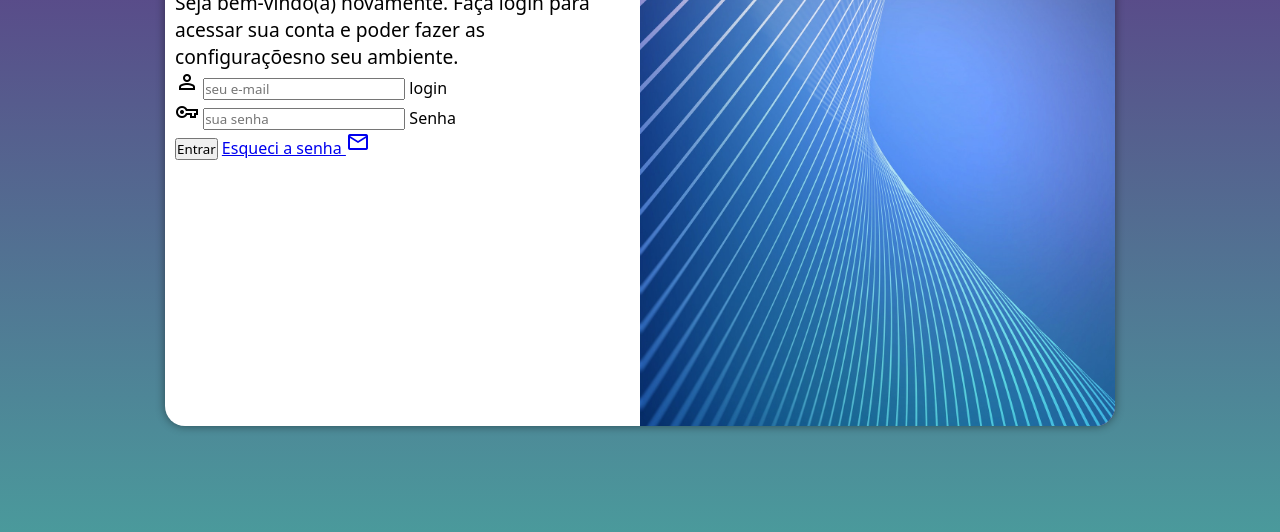
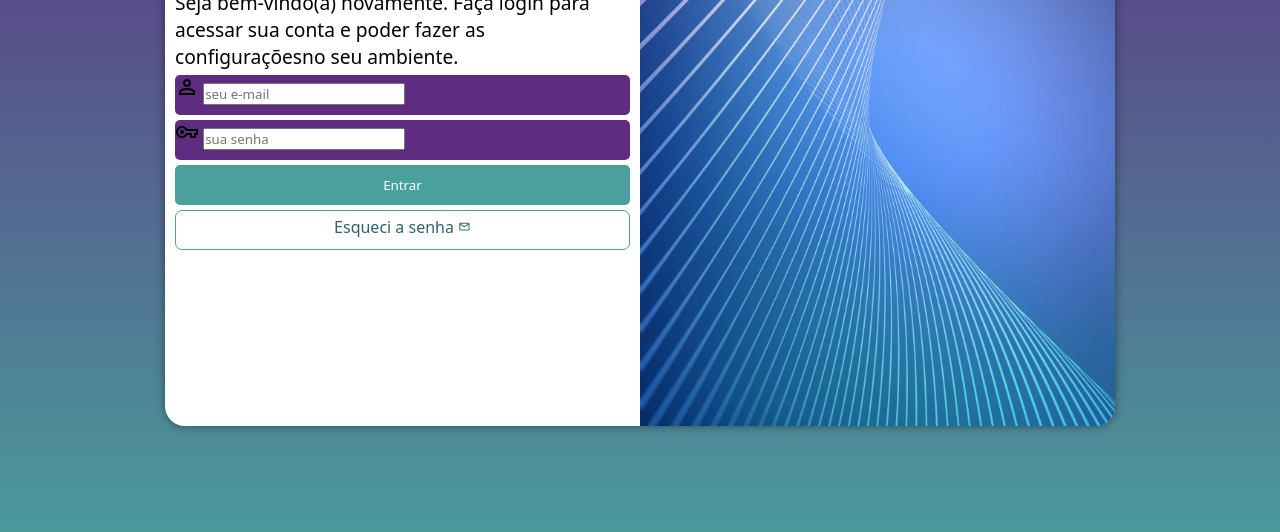
Before and after one commit to pichaina/projeto-login, a plain HTML site: page index.html in a window 1280 px wide. Shown: the part 224-756 px from the top of the page. Drawn offline with nearby package versions, Linux system fonts and the light colour scheme.

Commit message:
formatação do formulário

```diff
--- a/estilos/style.css
+++ b/estilos/style.css
@@ -32,7 +32,7 @@ section#login {
     transform: translate(-50%, -50%);
     overflow: hidden;/*fora da scetion é removido*/
 
-    background-color: white;
+    background-color: white;/*imagem "ceular"*/
     width: 250px;
     height: 500px;
     border-radius: 20px;
@@ -63,3 +63,55 @@ div#formulario > h1 {
 div#formulario > p {
     font-size: 0.8em;
 }
+
+form > div.campo {
+    background-color: #5f2c82;
+    display: block;
+    width: 100%;
+    height: 40px;
+    border-radius: 5px;
+    margin: 5px 0px;
+}
+
+div.campo > label {
+    display: none;
+}
+
+form > input[type=submit] { /*botão entrar*/
+    display: block;
+    font-size: 1;
+    width: 100%;
+    height: 40px;
+    background-color: #49a09d;
+    color: white;
+    border: none;
+    border-radius: 5px;
+    cursor: pointer;
+}
+
+form > input[type=submit]:hover {
+    background-color: #2d6462;
+}
+
+form > a.botao {
+    display: block;
+    text-align: center;
+    font-size: 1em;
+    width: 100%;
+    height: 40px;
+    padding-top: 5px;
+    margin-top: 5px;
+    background-color: white;
+    color: #2d6462;
+    border: 1px solid #49a09d;
+    border-radius: 7px;
+    text-decoration: none;
+}
+
+form > a.botao:hover {
+    background-color: #6cd3cf;
+}
+
+form > a.botao > i {
+    font-size: 0.8em;
+}
--- a/index.html
+++ b/index.html
@@ -32,7 +32,7 @@
                         <label for="isenha">Senha</label>
                     </div>
                     <input type="submit" value="Entrar">
-                    <a href="esqueci.html">
+                    <a href="esqueci.html" class="botao">
                         Esqueci a senha <i class="material-symbols-outlined">mail</i>
                     </a>
                 </form>
```
